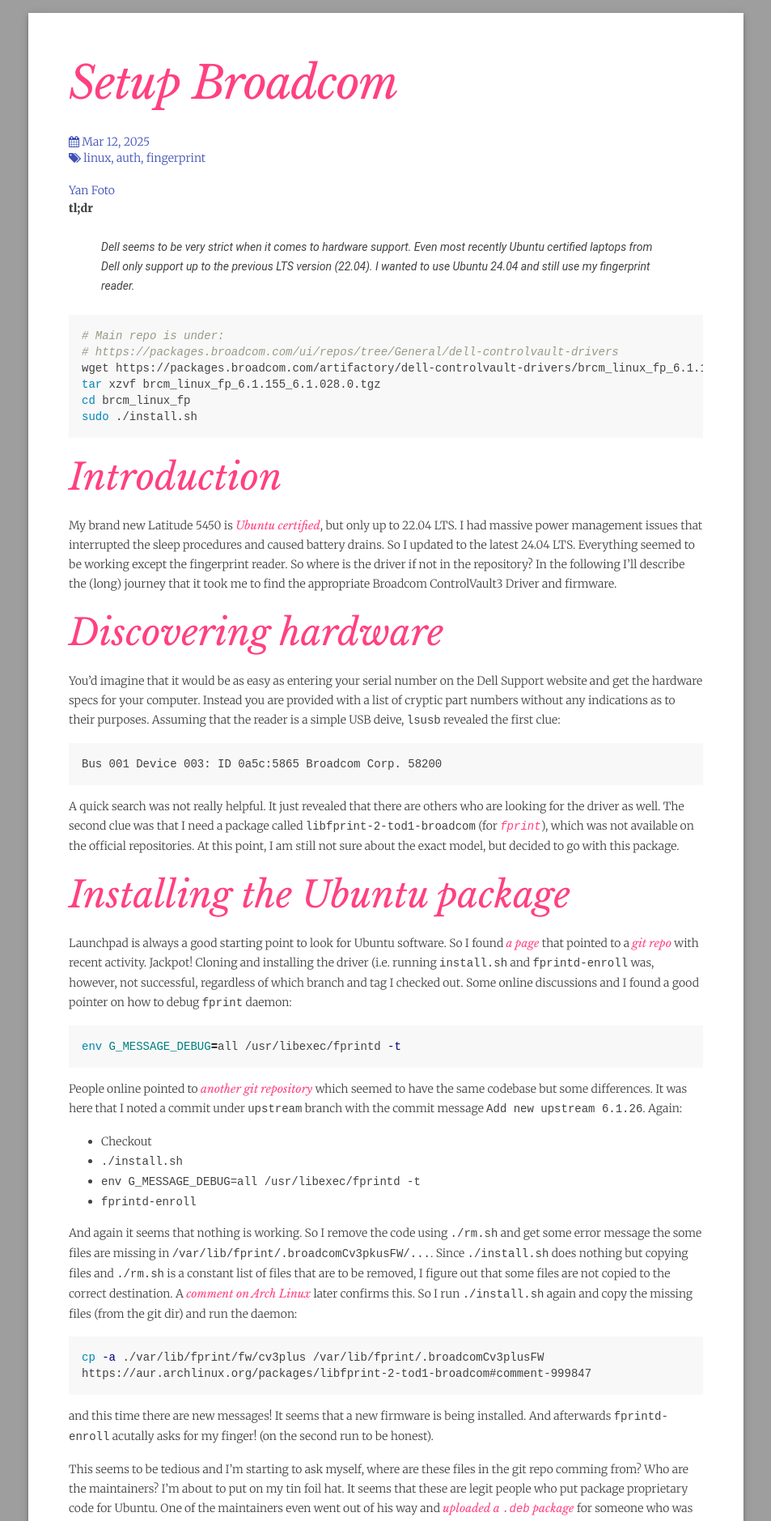
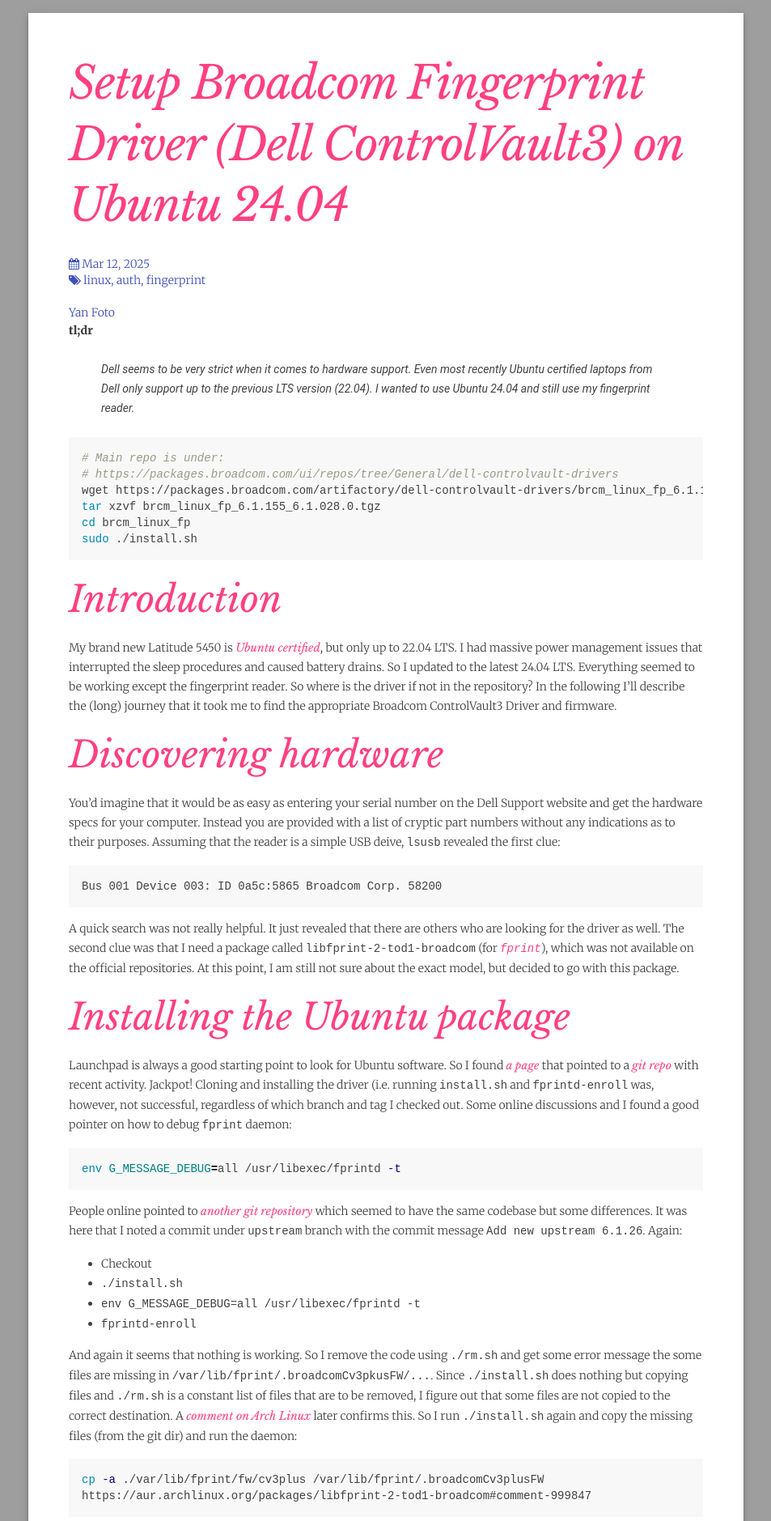
Before and after one commit to yan-foto/yan-foto.github.io, a Jekyll site: the page built from _posts/2025-03-16-ubuntu-fingerprint-broadcom.md, in a window 1280 px wide. Shown: the top 1879 px of the page at 81% size, without its empty margins (163-1116 px from the left). Built offline with Jekyll 4.4.1, drawn with Linux system fonts in a browser that asks for light colours; nearby versions of some CDN libraries; comment, search, counter and statistics services are not loaded.

Commit message:
Fix title

```diff
--- a/_posts/2025-03-16-ubuntu-fingerprint-broadcom.md
+++ b/_posts/2025-03-16-ubuntu-fingerprint-broadcom.md
@@ -1,6 +1,6 @@
 ---
 layout:     post
-title:      Setup Broadcom
+title:      Setup Broadcom Fingerprint Driver (Dell ControlVault3) on Ubuntu 24.04
 date:       2025-03-12 12:30:19
 summary:    Dell sells Ubuntu certified laptops, yet the latest releases are not always supported. That happened as I wanted to install Broadcom Fingerprint Drivers for my Dell Latitude.
 categories: linux auth fingerprint
```
